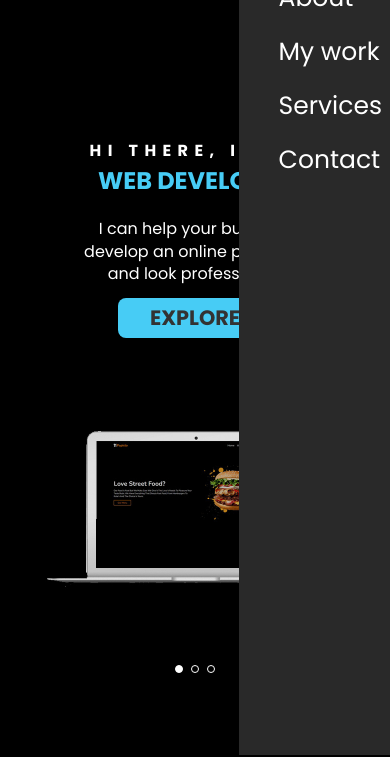
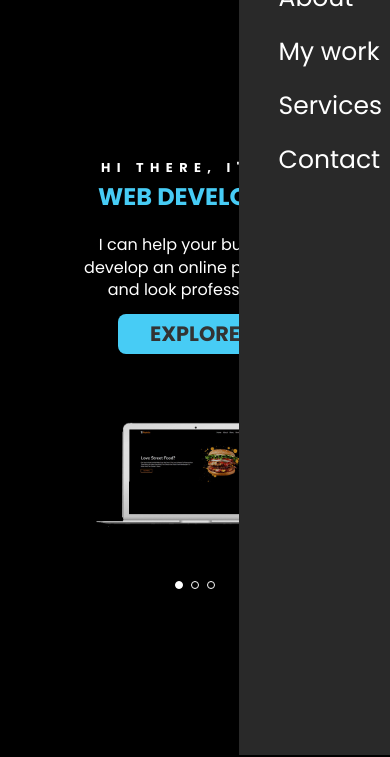
Before and after one commit to hippokage/blukageFinal, a plain HTML site: page index.html in a window 390 px wide. Shown: the part 89-846 px from the top of the page. Drawn offline with nearby package versions, Linux system fonts and the light colour scheme.

Commit message:
1. changed the mobile responsiveness for smallest phones 2. adjustments for image size and overall layout

```diff
--- a/index.html
+++ b/index.html
@@ -74,7 +74,7 @@
 
                 <div class="swiper-slide">
                     <div class="content">
-                        <span>every brand needs</span>
+                        <span>Basic need</span>
                         <h3>LOGO DESIGN</h3>
                         <p>I have lots of experience designing logos and would love to help your brand
                             develop an image.
--- a/menu.css
+++ b/menu.css
@@ -318,7 +318,6 @@ nav .menuBtn{
         font-size: 1rem;
         letter-spacing: .4rem;
 
-
     }
 
     .homey .swiper .swiper-slide .content h3{
@@ -372,6 +371,13 @@ nav .menuBtn{
         font-size: 1.5rem;
     }
 
+    .homey .swiper .swiper-slide .content span{
+
+        font-size: .8rem;
+
+
+    }
+
     .btn{
         margin-top: 12px;
     }
@@ -389,7 +395,13 @@ nav .menuBtn{
 
 @media screen and (max-width:400px) {
     .homey{
-        margin-top: 0;
+        margin-top: -34px;
+    }
+
+    .homey .swiper .swiper-slide .image img{
+        width: 200px;
+
+
     }
 
 }
@@ -1090,7 +1102,7 @@ form button{
 }
 
 .card-2{
-    background-image: url(images/coffee-card.png);
+    background-image: url(images/vukajoe-card.png);
 }
 
 .card-3{
```
Also changed, not shown: images/vukajoe-card.png (added).
